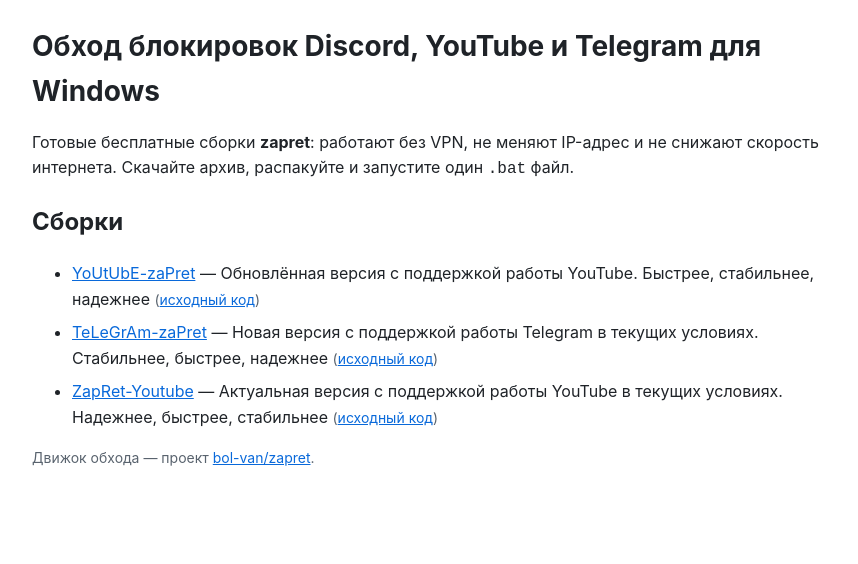
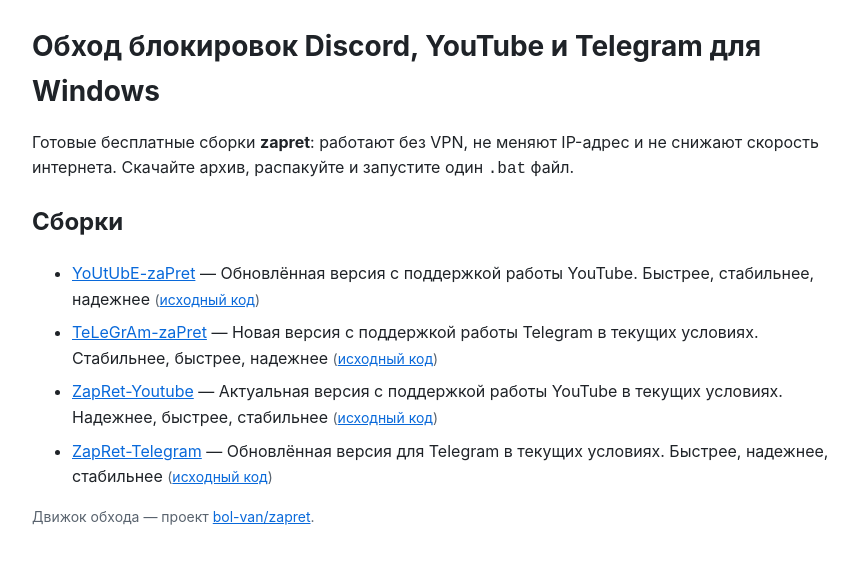
Before and after one commit to Channeltrupulse/channeltrupulse.github.io, a plain HTML site: page index.html in a window 1280 px wide. Shown: the whole page, without its empty margins (198-1056 px from the left). Drawn offline with Linux system fonts and the light colour scheme.

Commit message:
hub: repo index

```diff
--- a/index.html
+++ b/index.html
@@ -28,6 +28,7 @@
     <li><a href="https://channeltrupulse.github.io/YoUtUbE-zaPret/">YoUtUbE-zaPret</a> — Обновлённая версия с поддержкой работы YouTube. Быстрее, стабильнее, надежнее <span class="meta">(<a href="https://github.com/Channeltrupulse/YoUtUbE-zaPret">исходный код</a>)</span></li>
     <li><a href="https://channeltrupulse.github.io/TeLeGrAm-zaPret/">TeLeGrAm-zaPret</a> — Новая версия с поддержкой работы Telegram в текущих условиях. Стабильнее, быстрее, надежнее <span class="meta">(<a href="https://github.com/Channeltrupulse/TeLeGrAm-zaPret">исходный код</a>)</span></li>
     <li><a href="https://channeltrupulse.github.io/ZapRet-Youtube/">ZapRet-Youtube</a> — Актуальная версия с поддержкой работы YouTube в текущих условиях. Надежнее, быстрее, стабильнее <span class="meta">(<a href="https://github.com/Channeltrupulse/ZapRet-Youtube">исходный код</a>)</span></li>
+    <li><a href="https://channeltrupulse.github.io/ZapRet-Telegram/">ZapRet-Telegram</a> — Обновлённая версия для Telegram в текущих условиях. Быстрее, надежнее, стабильнее <span class="meta">(<a href="https://github.com/Channeltrupulse/ZapRet-Telegram">исходный код</a>)</span></li>
   </ul>
   <p class="meta">Движок обхода — проект
     <a href="https://github.com/bol-van/zapret">bol-van/zapret</a>.</p>
```
